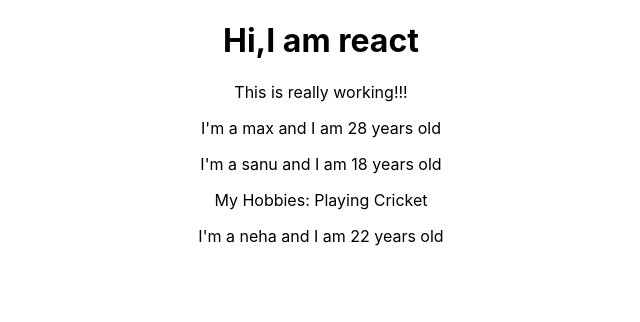
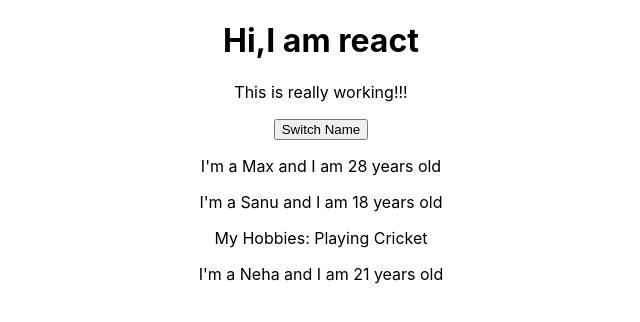
Before and after one commit to priyansh18/React, a React (Create React App) app in the folder my-app/: page / in a window 1280 px wide. Shown: the top 322 px of the page, without its empty margins (319-959 px from the left). Built offline with nearby package versions, Linux system fonts and the light colour scheme.

Commit message:
setting up state

```diff
--- a/my-app/src/App.js
+++ b/my-app/src/App.js
@@ -1,18 +1,37 @@
-import React from "react";
+import React, { Component } from "react";
 import logo from "./logo.svg";
 import "./App.css";
 import Person from "./Person/Person.js";
 
-function App() {
+class App extends Component {
+  state = {
+    persons: [
+      { name: "Max", age: 28 },
+      { name: "Sanu", age: 18 },
+      { name: "Neha", age: 21 },
+    ],
+  };
+
+  render() {
     return (
       <div className="App">
         <h1>Hi,I am react</h1>
         <p>This is really working!!! </p>
-      <Person name="max" age="28" />
-      <Person name="sanu" age="18">
+        <button>Switch Name</button>
+        <Person
+          name={this.state.persons[0].name}
+          age={this.state.persons[0].age}
+        />
+        <Person
+          name={this.state.persons[1].name}
+          age={this.state.persons[1].age}
+        >
           My Hobbies: Playing Cricket
         </Person>
-      <Person name="neha" age="22" />
+        <Person
+          name={this.state.persons[2].name}
+          age={this.state.persons[2].age}
+        />
       </div>
     );
     // return React.createElement(
@@ -21,5 +40,6 @@ function App() {
     //   React.createElement("h1", null, "I'm React")
     // );
   }
+}
 
 export default App;
```
Lines whose indentation alone changed are shown as unchanged.
